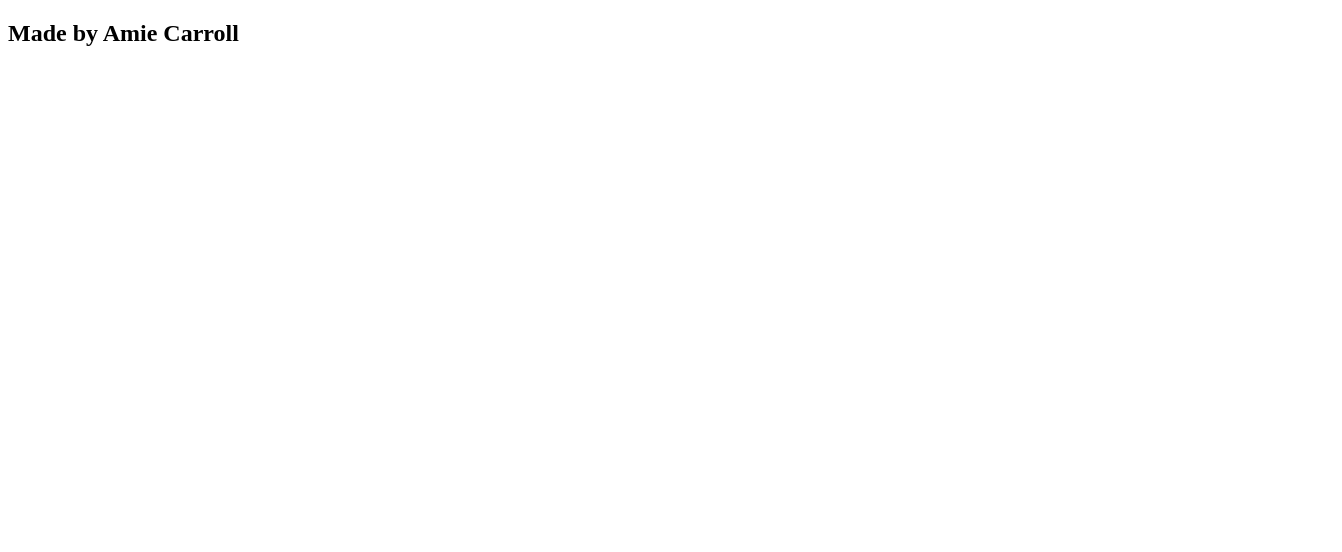
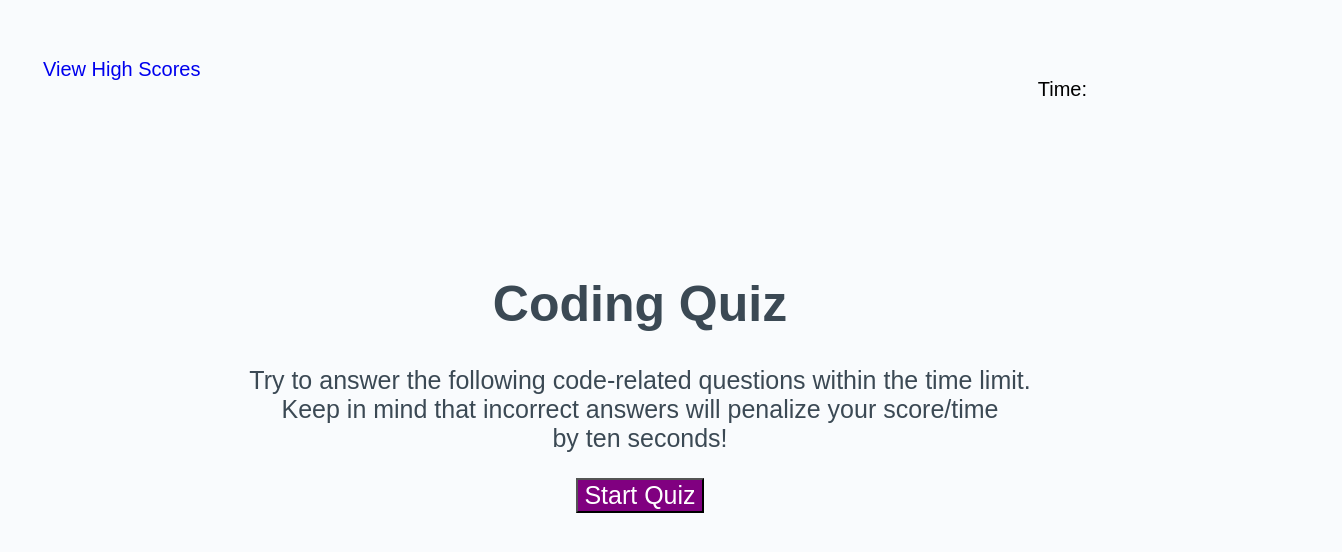
Before and after one commit to amiedawn/code-quiz, a plain HTML site: page index.html in a window 1280 px wide. Shown: the whole page, 1342 px wide, since content can reach past the window. Drawn offline with Linux system fonts and the light colour scheme.

Commit message:
style start page

```diff
--- a/assets/css/style.css
+++ b/assets/css/style.css
@@ -0,0 +1,51 @@
+html,
+body,
+
+
+body { /* start page text and background */
+  font-family: sans-serif;
+  background-color: #f9fbfd;
+}
+
+.top-line {
+  width: 100%;
+  padding: 50px 35px;
+  display: flex;
+  flex-direction: rows;
+  font-size: 20px;
+ /* align-items: stretch; */
+  justify-content: space-between;
+
+
+}
+.top-line a { /* start page */
+  /*padding: 0;
+  margin: 0; */
+  text-decoration: none;
+}
+
+.top-line p {
+ /* float: right;*/
+  margin-right: 220px;
+}
+
+ /* .main { /* start page move h1 and p down from top */
+  /* padding-top: 10px;
+  padding-left: 5px;
+  padding-right: 5px;
+} */
+
+.main { /* start page center h1 and p */
+  text-align: center;
+  padding: 20px 5px auto 5px;
+  padding-top: 70px;
+  color: hsl(206, 17%, 28%);
+  font-size: 25px;
+}
+
+.btn { /* start page button styling */
+  margin: 0 auto;
+  font-size: 25px;
+  background-color: purple;
+  color: white;
+}
--- a/index.html
+++ b/index.html
@@ -4,16 +4,30 @@
   <meta charset="UTF-8">
   <meta name="viewport" content="width=device-width, initial-scale=1.0">
   <meta http-equiv="X-UA-Compatible" content="ie=edge">
-  <title>Document</title>
+  <title>Code Quiz</title>
   <link rel="stylesheet" href="./assets/css/style.css">
 </head>
 
 <body>
+    <header class = "top-line">
+      <div>
+        <a href="default.asp">View High Scores</a>
+      </div>
+      <div>
+        <p>Time: </p>
+      </div>
+    </header>
+    <div class = "main">
+      <h1>Coding Quiz</h1>
+      <p>Try to answer the following code-related questions within the time limit.<br>
+        Keep in mind that incorrect answers will penalize your score/time<br>
+        by ten seconds!
+      </p>
+      <button id="start" class="btn">Start Quiz</button>
+    </div>
 
 
-  <footer>
-    <h2>Made by Amie Carroll</h2>
-  </footer>
   <script src="./assets/js/script.js"></script>
+
 </body>
 </html>
```
